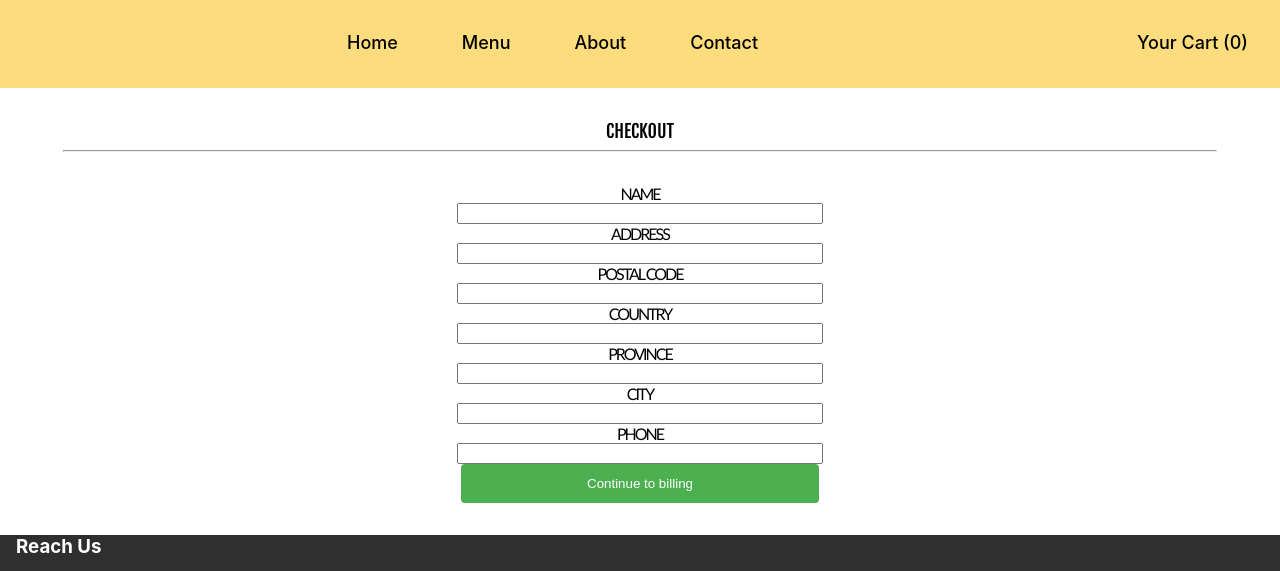
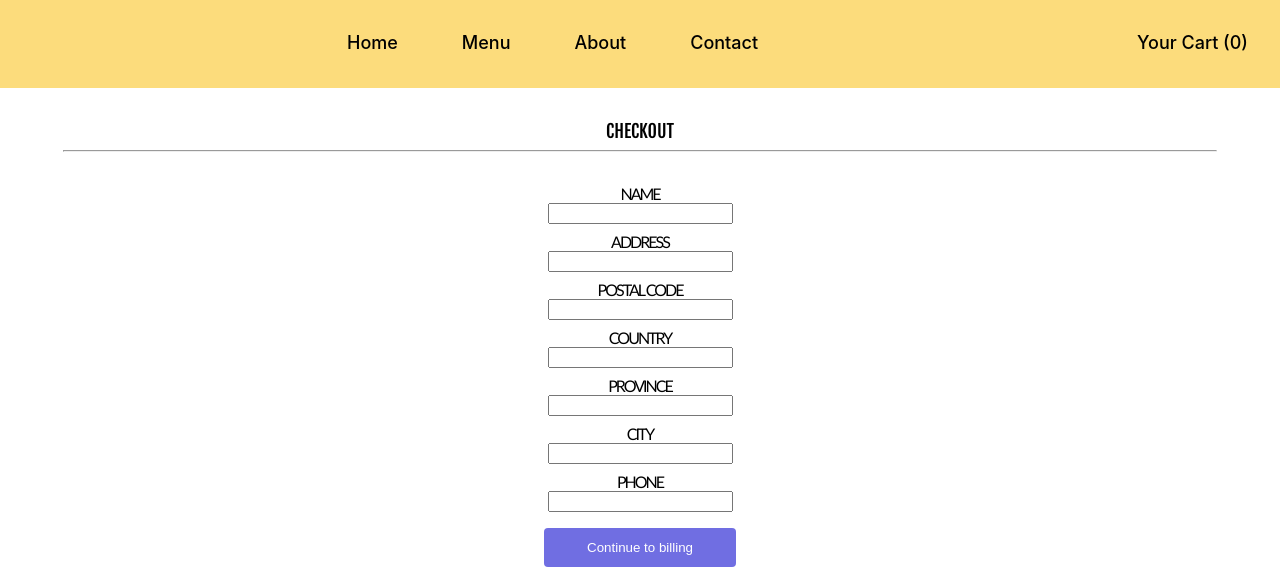
Before and after one commit to mohammedalhaq/bakery-app, a React app: page /checkout/details in a window 1280 px wide. Shown: the top 571 px of the page. Built offline with nearby package versions, Linux system fonts and the light colour scheme; what google-maps-react would draw is missing.

Commit message:
form css

```diff
--- a/src/components/CheckoutForm.js
+++ b/src/components/CheckoutForm.js
@@ -27,7 +27,7 @@ class CheckoutForm extends React.Component {
     handleSubmit(e) {
         this.props.resetCart();
         this.setState({
-            complete: false
+            complete: true
         });
         return (
             <Redirect to="/" />
@@ -49,7 +49,7 @@ class CheckoutForm extends React.Component {
                 <div >
                     <Title title="Checkout" />
                     <div style={{ marginTop: '2rem' }}>
-                        <div className="summary" style={{ paddingBottom: '6rem', height: 'fitContent' }}>
+                        <div className="summary" style={{ paddingBottom: '4rem', height: 'fitContent' }}>
                             {cartItems}
                         </div>
                         <div className="form">
--- a/src/styles/Form.css
+++ b/src/styles/Form.css
@@ -2,7 +2,6 @@
     width: 30%;
     float: right;
     margin-right: 6rem;
-    margin-left: -100rem;
 }
 
 .summary .cartItem{
@@ -12,10 +11,11 @@
 
 .summary .cartImg{
     float: left;
-    height: 8rem;
-    width: 8rem;
+    height: 6rem;
+    width: 6rem;
     object-fit: cover;
     margin-bottom: 1rem;
+    margin-right: 1rem;
 }
 
 .summary .cartContent{
@@ -29,13 +29,19 @@
 }
 
 .form{
-    width: 70%;
     margin: auto;
-    align-items: center;
     height: 100%;
+}
+
+.form label{
+    margin: auto;
+    margin-bottom: 0.5rem;
+    width: 15%;
+}
+
+.form input[type='submit']{
+    background-color: #706ee2;
+    width: 15%;
+    margin-top: 1rem;
 
 }
-
-input{
-    width: 40%;
-}
```
